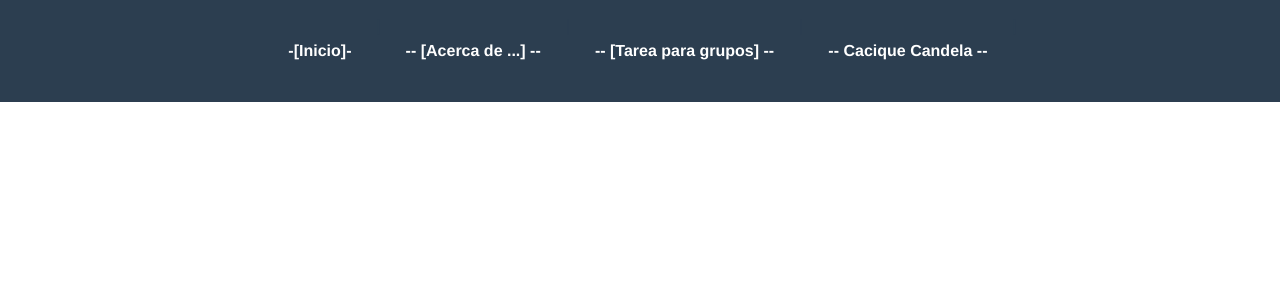
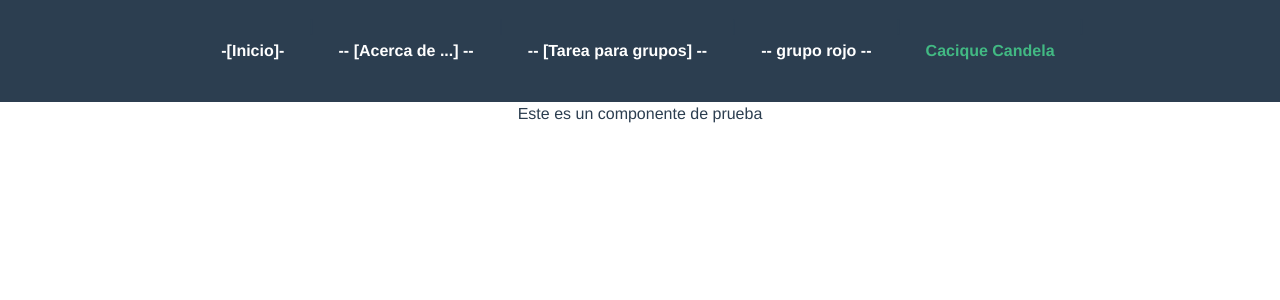
Before and after one commit to amartinezh/prosperCityVue, a Vue app: page /cacique-candela in a window 1280 px wide. Shown: the top 300 px of the page. Built offline with nearby package versions, Linux system fonts and the light colour scheme.

Commit message:
Se crean componentes y vistas

```diff
--- a/src/App.vue
+++ b/src/App.vue
@@ -3,7 +3,8 @@
     <router-link to="/">-[Inicio]-</router-link> |
     <router-link to="/about">-- [Acerca de ...] --</router-link> |
     <router-link to="/tarea">-- [Tarea para grupos] --</router-link> |
-     <router-link to="/multimedia">-- Cacique Candela --</router-link> |
+    <router-link to="/multimedia">-- grupo rojo --</router-link> |
+    <router-link to="/cacique-candela">Cacique Candela</router-link> |
   </nav>
   <router-view />
 </template>
--- /dev/null
+++ b/src/components/ComponentCcandela.vue
@@ -0,0 +1,11 @@
+<template>
+ <div>
+  <p>Este es un componente de prueba</p>
+ </div>
+</template>
+
+<script lang="ts">
+</script>
+
+<style scoped>
+</style>
--- a/src/router/index.ts
+++ b/src/router/index.ts
@@ -24,7 +24,11 @@ const routes: Array<RouteRecordRaw> = [
     name: 'multimedia',
     component: MultimediaView,
   },
-
+  {
+    path: '/cacique-candela',
+    name: 'cacique-candela',
+    component: () => import('../views/CaciqueCandela.vue'),
+  },
 ];
 
 const router = createRouter({
--- /dev/null
+++ b/src/views/CaciqueCandela.vue
@@ -0,0 +1,17 @@
+<template>
+    <div>
+    <ComponentCcandela/>
+    </div>
+</template>
+<script lang="ts">
+import ComponentCcandela from '@/components/ComponentCcandela.vue';
+
+export default {
+  components: {
+
+    ComponentCcandela,
+  },
+};
+</script>
+<style scoped>
+</style>
```
